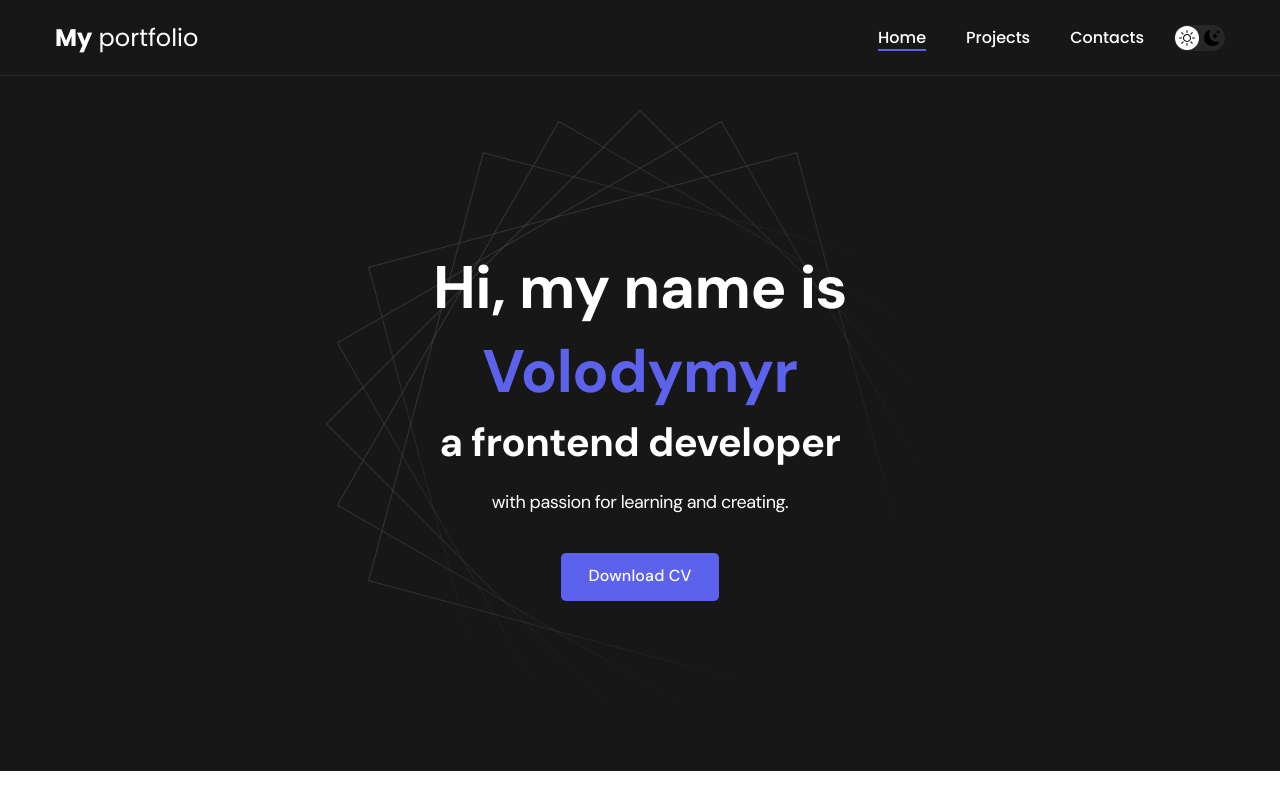
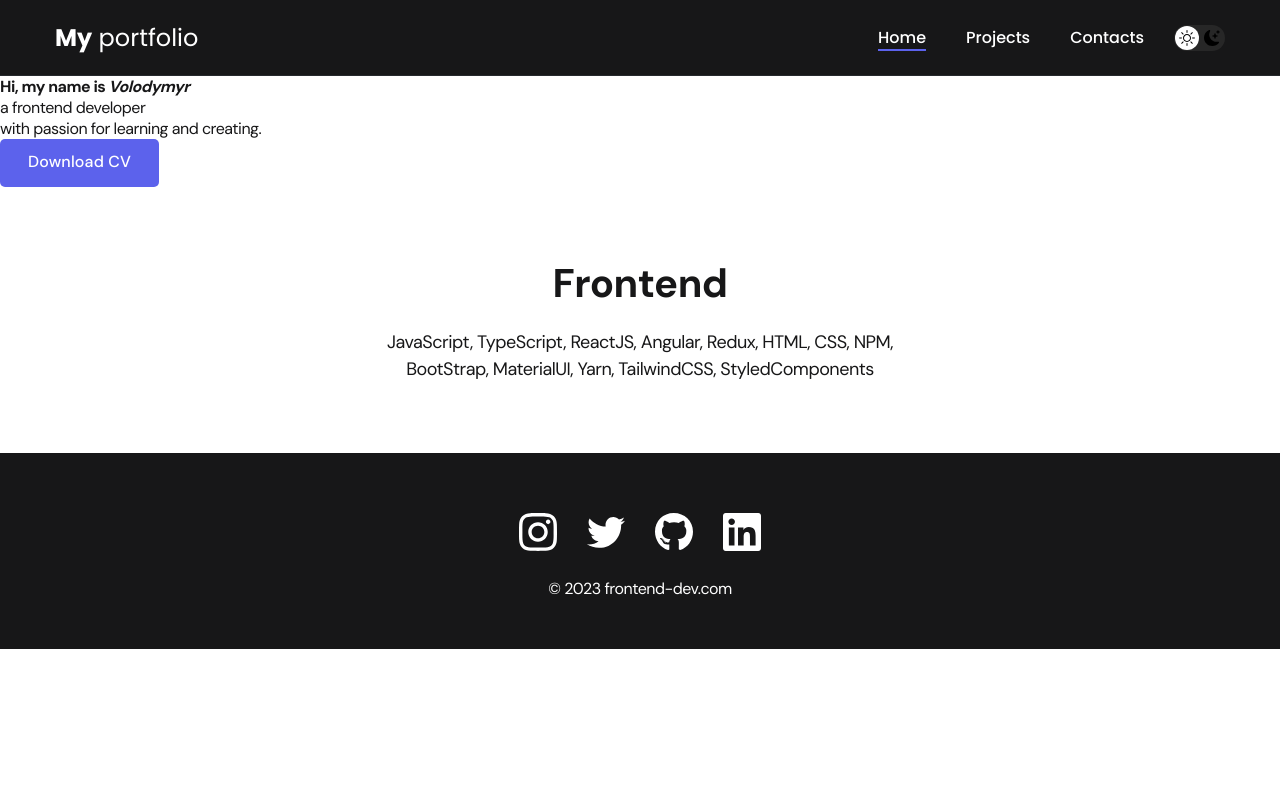
Before and after one commit to vk-workshop/portfolio, a React (Create React App) app: page / in a window 1280 px wide. Shown: the top 800 px of the page. Built offline with nearby package versions, Linux system fonts and the light colour scheme.

Commit message:
replaced
replaced css to Navbar

```diff
--- a/src/components/navbar/Navbar.css
+++ b/src/components/navbar/Navbar.css
@@ -0,0 +1,66 @@
+/* Nav */
+
+.nav {
+	padding: 20px 0;
+	background-color: var(--nav-bg);
+	border-bottom: 1px solid var(--nav-border);
+	color: var(--nav-text);
+	letter-spacing: normal;
+}
+
+.nav-row {
+	display: flex;
+	justify-content: flex-end;
+	align-items: center;
+	column-gap: 30px;
+	row-gap: 20px;
+	flex-wrap: wrap;
+}
+
+.logo {
+	margin-right: auto;
+	color: var(--nav-text);
+	font-size: 24px;
+	font-family: 'Poppins', sans-serif;
+}
+
+.logo strong {
+	font-weight: 700;
+}
+
+.nav-list {
+	display: flex;
+	flex-wrap: wrap;
+	row-gap: 10px;
+	align-items: center;
+	column-gap: 40px;
+	font-size: 16px;
+	font-weight: 500;
+	font-family: 'Poppins', sans-serif;
+}
+
+.nav-list__link {
+	color: var(--nav-text);
+	transition: opacity 0.2s ease-in;
+}
+
+.nav-list__link:hover {
+	opacity: 0.8;
+}
+
+.nav-list__link--active {
+	position: relative;
+}
+
+.nav-list__link--active::before {
+	content: '';
+
+	position: absolute;
+	left: 0;
+	top: 100%;
+
+	display: block;
+	height: 2px;
+	width: 100%;
+	background-color: var(--accent);
+}
--- a/src/components/navbar/Navbar.js
+++ b/src/components/navbar/Navbar.js
@@ -1,4 +1,4 @@
-
+import "./Navbar.css"
 import sun from "../../img/icons/sun.svg";
 import moon from "../../img/icons/moon.svg";
 
--- a/src/styles/main.css
+++ b/src/styles/main.css
@@ -203,57 +203,6 @@ body {
 	z-index: 9;
 }
 
-/* Header */
-
-.header {
-	padding: 40px 0;
-	min-height: 695px;
-
-	display: flex;
-	justify-content: center;
-	align-items: center;
-
-	background-color: var(--header-bg);
-	background-image: url('./../img/header-bg.png');
-	background-repeat: no-repeat;
-	background-size: auto;
-	background-position: center center;
-
-	color: var(--header-text);
-	text-align: center;
-}
-
-.header__wrapper {
-	padding: 0 15px;
-	max-width: 660px;
-}
-
-.header__title {
-	margin-bottom: 20px;
-	font-size: 40px;
-	font-weight: 700;
-	line-height: 1.4;
-}
-
-.header__title strong {
-	font-size: 60px;
-	font-weight: 700;
-}
-
-.header__title em {
-	font-style: normal;
-	color: var(--accent);
-}
-
-.header__text {
-	margin-bottom: 40px;
-	font-size: 18px;
-	line-height: 1.333;
-}
-
-.header__text p + p {
-	margin-top: 0.5em;
-}
 
 /* Btn */
 
```
